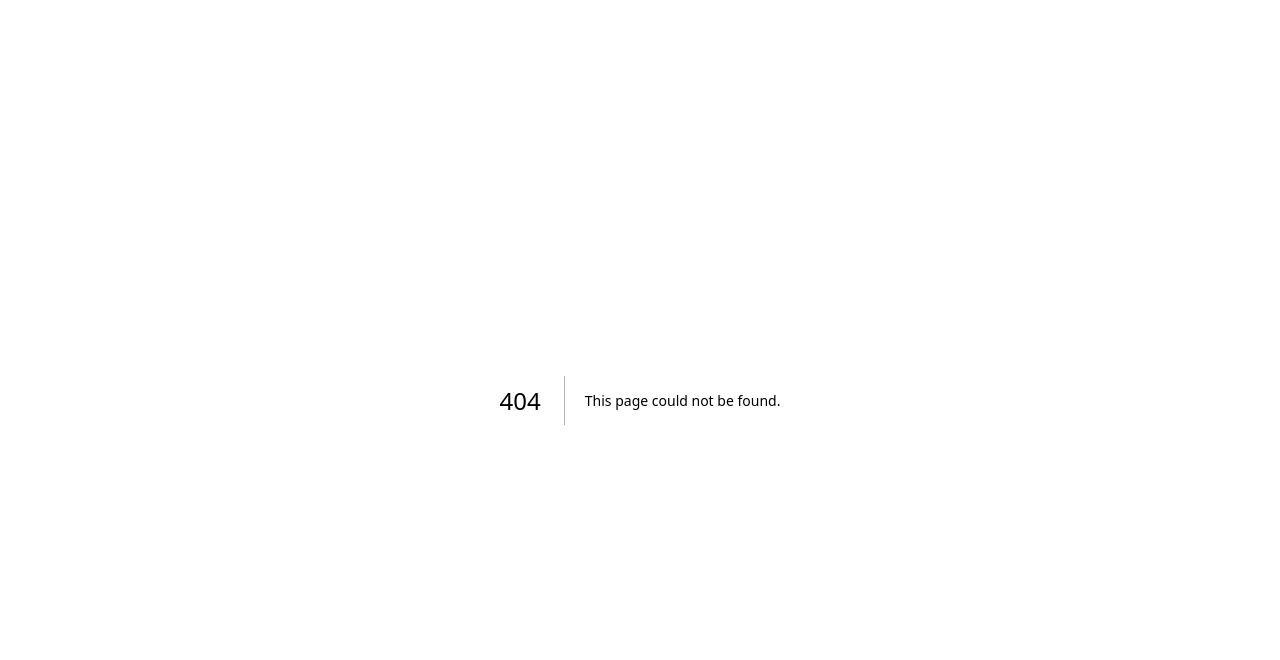
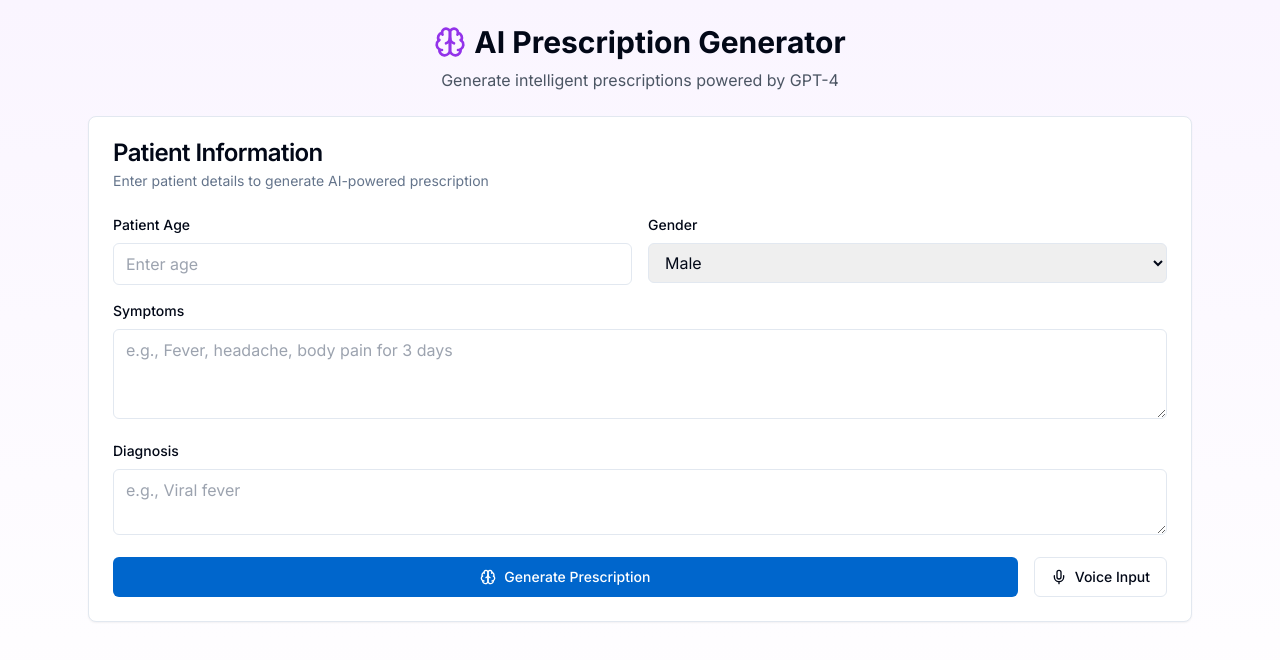
Before and after one commit to itvaibhav-jpg/mediscript, a Next.js app: page /demo/ai in a window 1280 px wide. Before the commit this address had no page. Shown: the top 660 px of the page. Built offline with nearby package versions, Linux system fonts and the light colour scheme.

Commit message:
Add AI prescription demo page

```diff
--- /dev/null
+++ b/src/app/demo/ai/page.tsx
@@ -0,0 +1,9 @@
+import AIPrescriptionGenerator from '@/components/features/ai-prescription-generator'
+
+export default function AIDemoPage() {
+  return (
+    <div className="min-h-screen bg-gradient-to-b from-purple-50 to-white">
+      <AIPrescriptionGenerator />
+    </div>
+  )
+}
```
